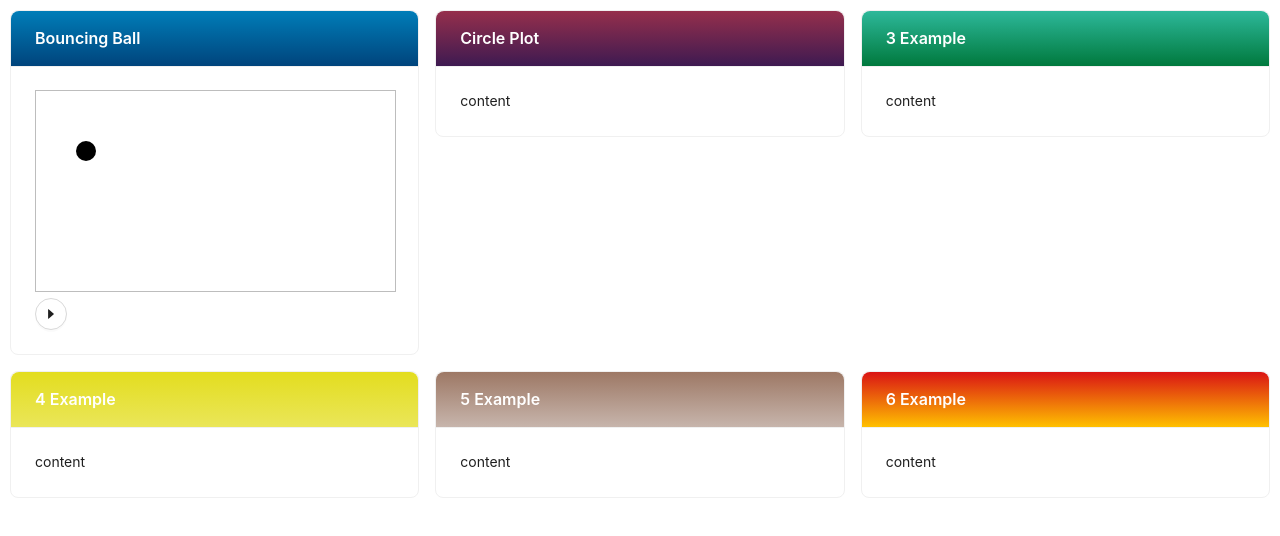
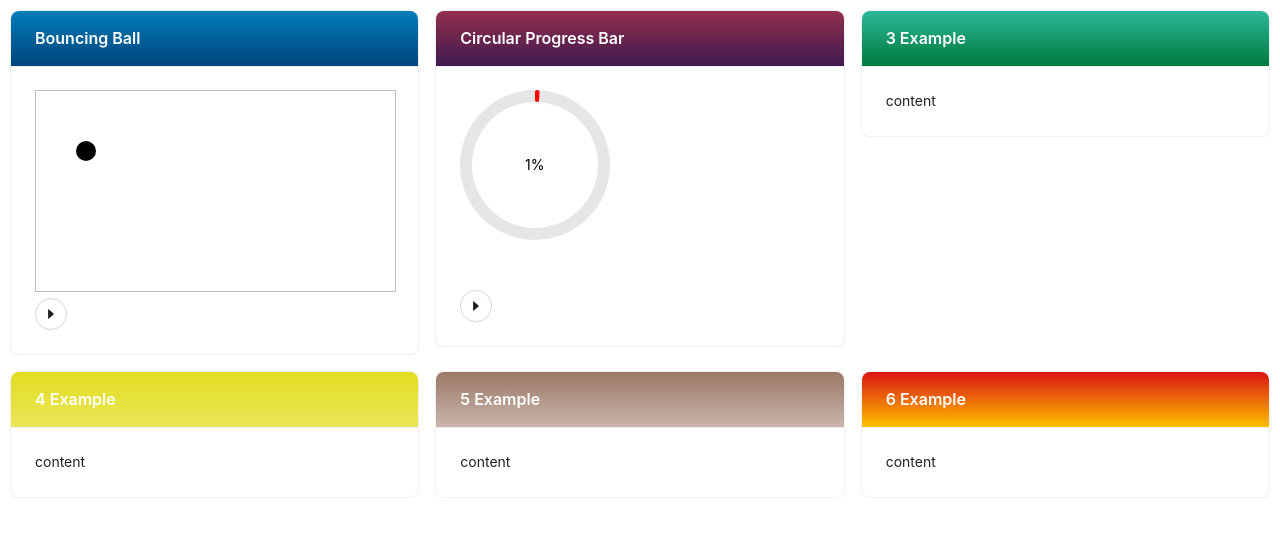
Before and after one commit to shanerbergman/fun-with-d3, a React (Create React App) app: page / in a window 1280 px wide. Shown: the top 536 px of the page. Built offline with nearby package versions, Linux system fonts and the light colour scheme.

Commit message:
add circular progress

```diff
--- a/src/Components/Layout/Grid.js
+++ b/src/Components/Layout/Grid.js
@@ -9,8 +9,8 @@ const data = [
     backgroundImage: "linear-gradient(#007db8, #00447c)",
   },
   {
-    title: "Circle Plot",
-    id: "circle_plot",
+    title: "Circular Progress Bar",
+    id: "circular_progress_bar",
     backgroundImage: "linear-gradient(#952f4c, #3e1a51)",
   },
   {
--- a/src/Components/Visuals/CircleAnimations/CircleAnimations.js
+++ b/src/Components/Visuals/CircleAnimations/CircleAnimations.js
@@ -9,7 +9,6 @@ const CircleAnimations = () => {
   const svgRef = useRef();
   const [{ height, width }, containerRef] = useDimensions();
   const [bounceBall, setBounceBall] = useState(false);
-  const [mounted, setMounted] = useState(false);
 
   const handleClick = () => {
     setBounceBall(!bounceBall);
@@ -20,13 +19,7 @@ const CircleAnimations = () => {
       .style("border", "1px solid #BDBDBD")
       .attr("width", width)
       .attr("height", height);
-  }, [width, height, mounted]);
-
-  useEffect(() => {
-    setTimeout(() => {
-      setMounted(true);
-    }, 500);
-  }, []);
+  }, [width, height]);
 
   return (
     <>
--- /dev/null
+++ b/src/Components/Visuals/CircularProgressBar/CircularProgressBar.js
@@ -0,0 +1,85 @@
+import React, { useState, useEffect, useRef } from "react";
+import { select } from "d3";
+import { Tooltip, Button } from "antd";
+import { CaretRightOutlined, PauseOutlined } from "@ant-design/icons";
+import { useDimensions } from "../../../Utilities/Hooks/useDimensions";
+import { useColorIndication } from "../../../Utilities/Hooks/useColorIndication";
+import * as d3 from "d3";
+import Progress from "./Progress";
+
+const CircularProgressBar = () => {
+  const svgRef = useRef();
+  const [{ height, width }, containerRef] = useDimensions();
+  const [bounceBall, setBounceBall] = useState(false);
+
+  const svgWidth = 150;
+  const arcWidth = 12;
+  const [start, setStart] = useState(false);
+  const [progressPercentage, setProgressPercentage] = useState(1);
+  const colorIndicator = useColorIndication(progressPercentage);
+
+  const handleClick = () => setStart(!start);
+  function valuetext(value) {
+    return `${value}°C`;
+  }
+  function setProgressValue(event, value) {
+    setProgressPercentage(value);
+  }
+
+  useEffect(() => {
+    select(svgRef.current)
+      .style("border", "1px solid #BDBDBD")
+      .attr("width", width)
+      .attr("height", height);
+  }, [width, height]);
+
+  useEffect(() => {
+    function loop(elapsed) {
+      console.log("timer===", elapsed);
+      let per = progressPercentage;
+      if (per > 99) {
+        per = 1;
+      } else {
+        per = per + 0.1;
+      }
+
+      setProgressPercentage(per);
+    }
+    const t = d3.timer(loop);
+    if (!start) {
+      t.stop();
+    } else {
+      t.restart(loop);
+    }
+    return () => t.stop();
+  }, [progressPercentage, start]);
+
+  return (
+    <>
+      <div
+        ref={containerRef}
+        style={{
+          minHeight: "200px",
+          width: "100%",
+        }}
+      >
+        <Progress
+          height={height}
+          svgWidth={svgWidth}
+          arcWidth={arcWidth}
+          progressPercentage={progressPercentage}
+          colorIndicator={colorIndicator}
+        />
+      </div>
+      <Tooltip title={bounceBall ? "Pause Bouncing" : "Start Bouncing"}>
+        <Button
+          onClick={handleClick}
+          shape="circle"
+          icon={bounceBall ? <PauseOutlined /> : <CaretRightOutlined />}
+        />
+      </Tooltip>
+    </>
+  );
+};
+
+export default CircularProgressBar;
--- /dev/null
+++ b/src/Components/Visuals/CircularProgressBar/Progress.js
@@ -0,0 +1,47 @@
+import React, { useState } from "react";
+import * as d3 from "d3";
+
+const Progress = (props) => {
+  const { height, svgWidth, arcWidth, progressPercentage, colorIndicator } =
+    props;
+  const svgHeight = svgWidth;
+  const arcOuterRadius = svgWidth / 2;
+  const arcInnerRadius = svgWidth / 2 - arcWidth;
+
+  const arcGenerator = d3
+    .arc()
+    .innerRadius(arcInnerRadius)
+    .outerRadius(arcOuterRadius)
+    .startAngle(0)
+    .cornerRadius(5);
+
+  const progressArc = (value) =>
+    arcGenerator({
+      endAngle: 2 * Math.PI * value,
+    });
+
+  return (
+    <div
+      style={{
+        height: height,
+      }}
+    >
+      <svg height={svgHeight} width={svgWidth}>
+        <g transform={`translate(${svgWidth / 2}, ${svgHeight / 2})`}>
+          <path d={progressArc(1)} opacity="0.2" fill="gray" />
+        </g>
+        <g transform={`translate(${svgWidth / 2}, ${svgHeight / 2})`}>
+          <path
+            d={progressArc(progressPercentage / 100)}
+            fill={colorIndicator}
+          />
+          <text x="-10" y="5">
+            {`${progressPercentage.toFixed(0)}%`}
+          </text>
+        </g>
+      </svg>
+    </div>
+  );
+};
+
+export default Progress;
--- a/src/Components/Visuals/VisualsLookupObject.js
+++ b/src/Components/Visuals/VisualsLookupObject.js
@@ -1,5 +1,6 @@
 import CircleAnimations from "./CircleAnimations/CircleAnimations";
-
+import CircularProgressBar from "./CircularProgressBar/CircularProgressBar";
 export const VisualsLookupObject = {
   bouncing_ball: () => <CircleAnimations />,
+  circular_progress_bar: () => <CircularProgressBar />,
 };
--- /dev/null
+++ b/src/Utilities/Hooks/useColorIndication.js
@@ -0,0 +1,11 @@
+import { useEffect, useState } from "react";
+
+export function useColorIndication(progressPercentage) {
+  const [colorIndicator, setColorIndicator] = useState("red");
+  useEffect(() => {
+    progressPercentage > 50
+      ? setColorIndicator("green")
+      : setColorIndicator("red");
+  }, [progressPercentage]);
+  return colorIndicator;
+}
```
